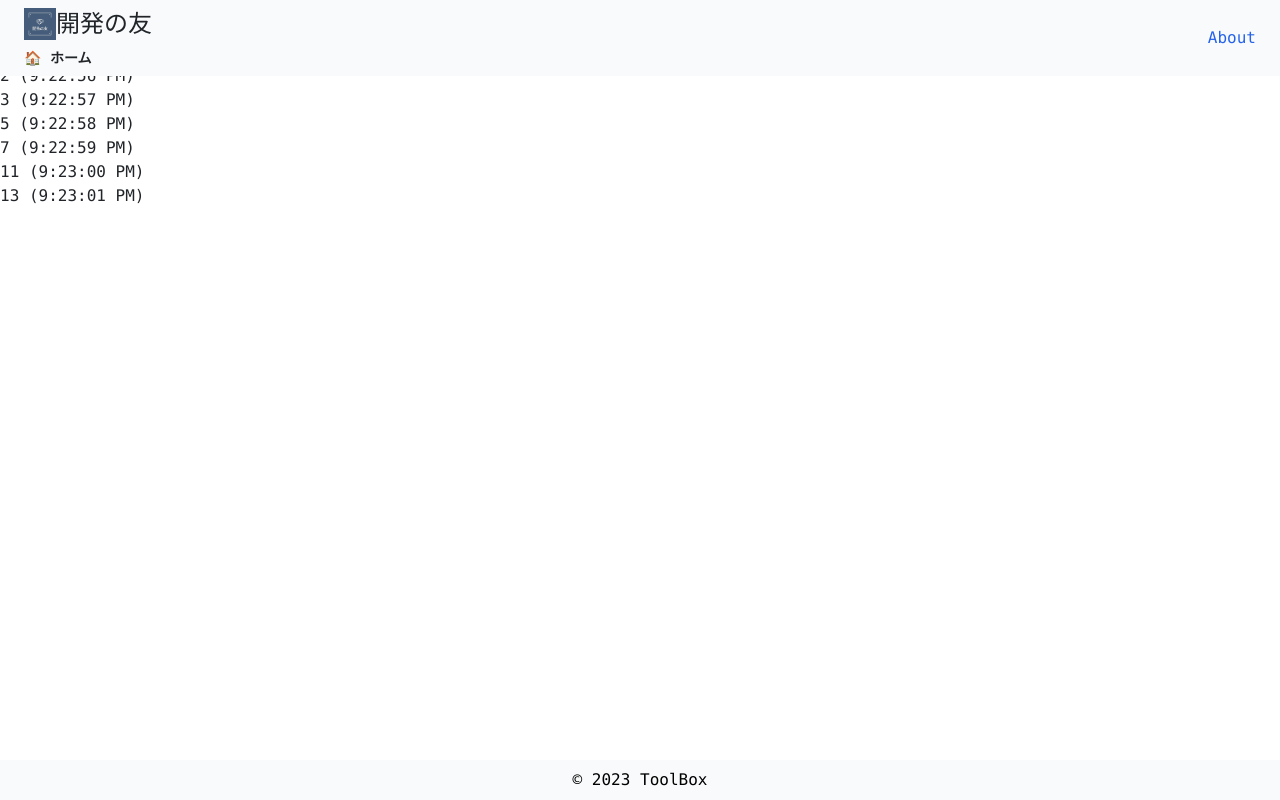
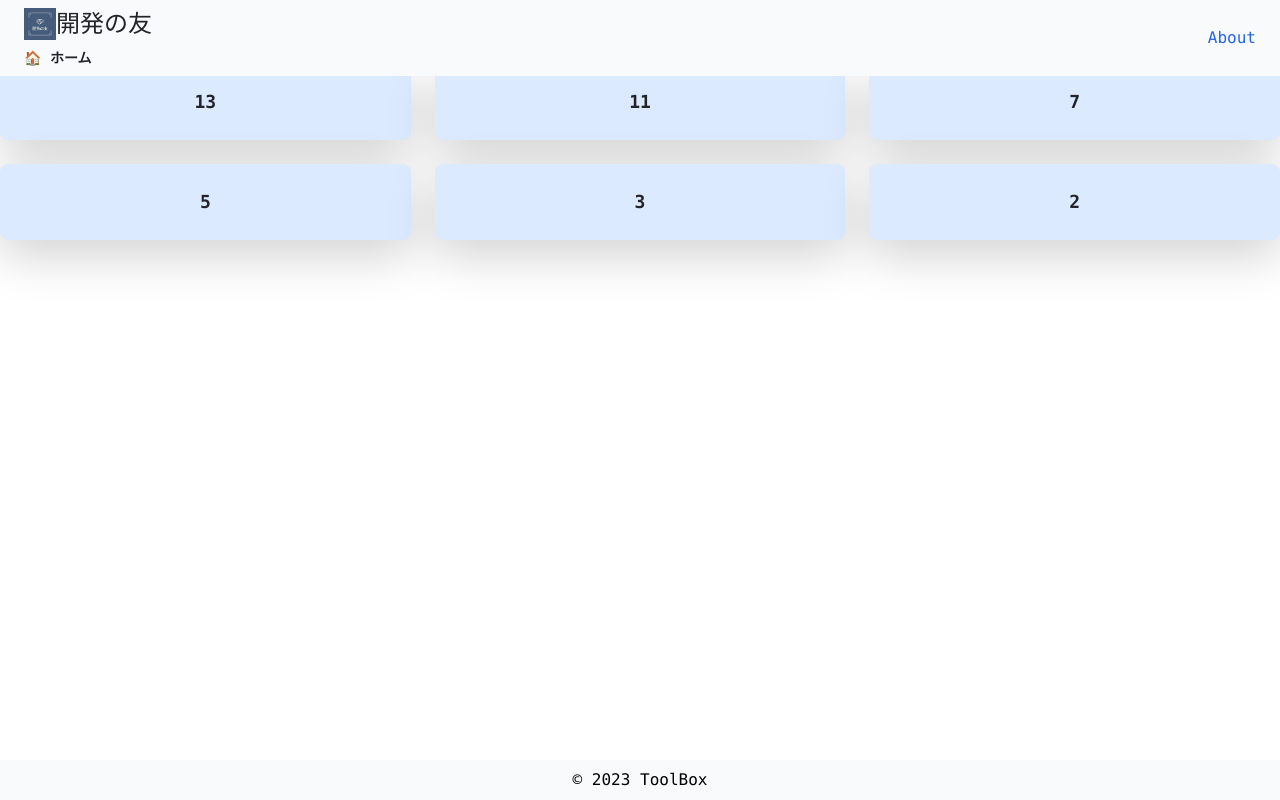
Before and after one commit to foresukecom/toolbox, a Vue app: page /sosu in a window 1280 px wide. Built offline with nearby package versions, Linux system fonts and the light colour scheme; no server answers.

Commit message:
💄 表示スタイルの修正

```diff
--- a/src/views/SosuCounter.vue
+++ b/src/views/SosuCounter.vue
@@ -1,10 +1,9 @@
 <template>
-  <div>
-    <ul>
-      <li v-for="(item, index) in displayedPrimes" :key="index">
-        {{ item.number }} ({{ item.time }})
-      </li>
-    </ul>
+  <div class="grid grid-cols-2 md:grid-cols-3 gap-4">
+    <div v-for="(prime, index) in displayedPrimes" :key="index"
+      class="flex justify-center items-center h-auto max-w-full rounded-lg bg-blue-100 p-4 shadow-lg">
+      <span class="text-lg font-bold">{{ prime.number }}</span>
+    </div>
   </div>
 </template>
 
@@ -26,33 +25,35 @@ export default {
   },
   methods: {
     findNextPrime() {
+      const addPrime = () => {
+        if (this.isPrime(this.currentNumber)) {
+          // 配列の先頭に新しい素数を追加
+          this.displayedPrimes.unshift({ number: this.currentNumber });
+          return true;
+        }
+        return false;
+      };
       let found = false;
       while (!found) {
-        if (this.isPrime(this.currentNumber)) {
-          const now = new Date();
-          this.displayedPrimes.push({
-            number: this.currentNumber,
-            time: now.toLocaleTimeString(),
-          });
-          found = true;
-        }
+        found = addPrime();
         this.currentNumber++;
       }
-      this.adjustNextCall();
-    },
-    adjustNextCall() {
-      const now = new Date();
-      const nextCallDelay = 1000 - (now.getMilliseconds());
-      this.timeoutId = setTimeout(() => {
-        this.findNextPrime();
-      }, nextCallDelay);
+      setTimeout(() => this.findNextPrime(), 1000);
     },
     isPrime(num) {
       for (let i = 2, s = Math.sqrt(num); i <= s; i++) {
         if (num % i === 0) return false;
       }
-      return num !== 1;
+      return num > 1;
     },
+  },
+
+  adjustNextCall() {
+    const now = new Date();
+    const nextCallDelay = 1000 - (now.getMilliseconds());
+    this.timeoutId = setTimeout(() => {
+      this.findNextPrime();
+    }, nextCallDelay);
   },
 };
 </script>
```
